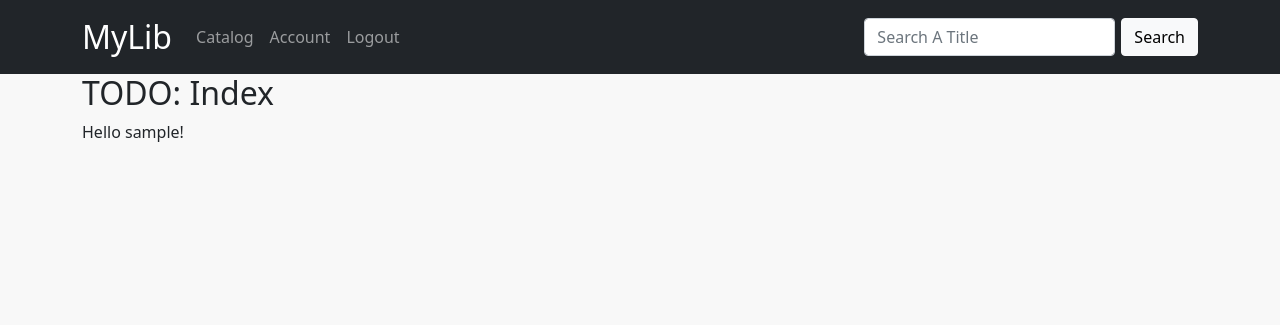
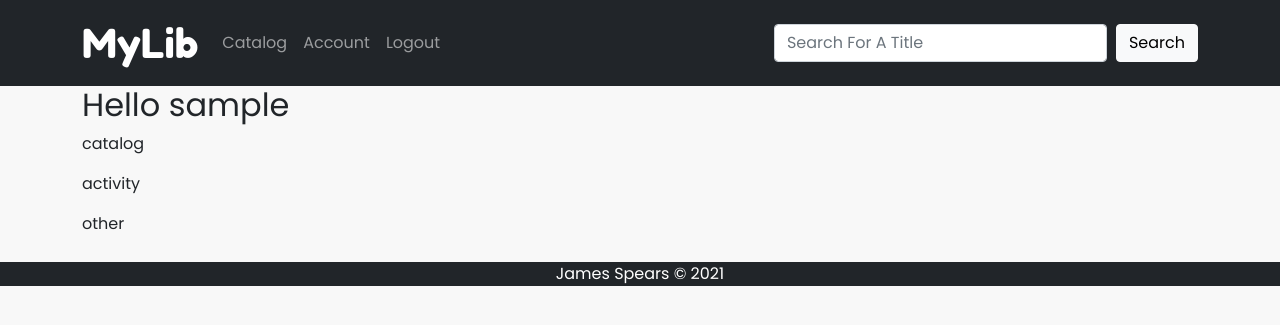
Before and after one commit to jamesspearsv/mylib, a Flask app: page / in a window 1280 px wide. Shown: the top 325 px of the page. Run offline with Flask 2, Linux system fonts and the light colour scheme; the visitor is signed in with stand-in values (Sample User, id 1); data comes from the database, SQL or seed files in the repository.

Commit message:
Update to login feedback and dashboard

```diff
--- a/app.py
+++ b/app.py
@@ -70,9 +70,6 @@ def register():
         new_password = request.form.get("password")
         password_confirmation = request.form.get("confirmation")
 
-        print(new_username)
-        print(new_email)
-        print(new_password)
 
         if not new_username or not new_email or not new_password:
             flash("Please complete all fields.")
@@ -111,10 +108,9 @@ def login():
 
         rows = Users.query.filter_by(username=user).all()
         print(rows)
-        if len(rows) != 1:
-            return "Invalid Username"
-        if not check_password_hash(rows[0].hashword, password):
-            return "Invalid password"
+        if len(rows) != 1 or not check_password_hash(rows[0].hashword, password):
+            flash("Invalid username or password. Please try again")
+            return redirect("/login")
         else:
             session["user_id"] = rows[0].id
             print("User {}".format(session["user_id"]))
@@ -129,11 +125,6 @@ def logout():
 
     return redirect("/")
 
-@app.route("/flash")
-def message():
-    flash('This is a message!')
-    return redirect("/")
-
 # Driver code
 if __name__ == '__main__':
     app.run(debug=True)
--- a/static/css/main.css
+++ b/static/css/main.css
@@ -6,16 +6,18 @@
   }
 
   body {
-    background-color: #f8f8f8
+    background-color: #f8f8f8;
+    font-family: 'Poppins', sans-serif;
+  }
+
+  .navbar-brand {
+    font-family: 'Fredoka One', sans-serif;
+    font-size: 2.5em;
   }
 
   /* Logged-In nav */
   .navbar-nav {
     margin-right: auto;
-  }
-
-  .navbar-brand {
-    font-size: 2em;
   }
 
   .navbar-search {
@@ -29,6 +31,12 @@
   /* Logged Out Nav */
   .lg-nav-items {
       margin-left: auto;
+  }
+
+  /* Error alert */
+  #error-banner {
+    width: 50%;
+    margin: auto;
   }
 
   /* Register and Login forms */
@@ -66,3 +74,11 @@
     text-align: center;
     margin-top: 2%;
   }
+
+
+footer {
+  margin-bottom: 0;
+  margin-top: 2%;
+  text-align: center;
+  color: white;
+}
--- a/templates/index.html
+++ b/templates/index.html
@@ -4,7 +4,21 @@
     Dashboard
 {% endblock %}
 
+{% block css %}
+<link rel="stylesheet" href="/static/css/dashboard.css">
+{% endblock %}
+
 {% block main %}
-    <h2>TODO: Index</h2>
-    <p>Hello {{ name }}!</p>
+    <h2 id="welcome">Hello {{ name }}</h2>
+    <div class="dashboard-container">
+        <div class="dashboard-content" id="catalog-quickview">
+            <p>catalog</p>
+        </div>
+        <div class="dashboard-content" id="recent-activity">
+            <p>activity</p>
+        </div>
+        <div class="dashboard-content" id="other-content">
+            <p>other</p>
+        </div>
+    </div>
 {% endblock %}
--- a/templates/layout.html
+++ b/templates/layout.html
@@ -7,8 +7,10 @@
     <!-- Stylesheet, Icon, and Fonts -->
     <link href="https://cdn.jsdelivr.net/npm/bootstrap@5.0.0-beta1/dist/css/bootstrap.min.css" rel="stylesheet" integrity="sha384-giJF6kkoqNQ00vy+HMDP7azOuL0xtbfIcaT9wjKHr8RbDVddVHyTfAAsrekwKmP1" crossorigin="anonymous">
     <link rel="icon" href="/static/assests/books-favicon.ico">
-    <link rel="stylesheet" href="/static/css/main.css">
+    <link rel="preconnect" href="https://fonts.gstatic.com">
+    <link href="https://fonts.googleapis.com/css2?family=Fredoka+One&family=Poppins:wght@400;700&display=swap" rel="stylesheet">    <link rel="stylesheet" href="/static/css/main.css">
     <title>{% block title %}{% endblock %} | MyLib</title>
+    {% block css %}{% endblock %}
 </head>
 <body>
     <nav class="navbar navbar-expand-md navbar-dark bg-dark">
@@ -26,7 +28,7 @@
                   <a href="/logout" class="nav-link">Logout</a>
                 </div>
                 <form class="navbar-search d-flex">
-                  <input type="search" class="form-control" placeholder="Search A Title">
+                  <input type="search" class="form-control" placeholder="Search For A Title">
                   <button class="btn btn-light">Search</button>
                 </form>
               </div>
@@ -44,7 +46,7 @@
 
 
     {% if get_flashed_messages() %}
-    <div class="alert alert-danger" role="alert" style="text-align: center;">
+    <div class="alert alert-danger" id="error-banner" role="alert" style="text-align: center;">
         {{ get_flashed_messages() | join(" ") }}
       </div>
     {% endif %}
@@ -52,6 +54,12 @@
         {% block main %}
         {% endblock %}
     </main>
+
+    {% if session.user_id %}
+    <footer class="bg-dark">
+      <p>James Spears © 2021</p>
+    </footer>
+    {% endif %}
     <script src="https://cdn.jsdelivr.net/npm/bootstrap@5.0.0-beta1/dist/js/bootstrap.bundle.min.js" integrity="sha384-ygbV9kiqUc6oa4msXn9868pTtWMgiQaeYH7/t7LECLbyPA2x65Kgf80OJFdroafW" crossorigin="anonymous">
     </script>
 </body>
--- a/templates/login.html
+++ b/templates/login.html
@@ -9,7 +9,7 @@
     <form class="form" action="/login" method="post">
       <h3>Please Log-In</h3>
       <div class="form-floating">
-        <input type="text" class="form-control" id="username" placeholder="Username" name="username">
+        <input type="text" class="form-control" id="username" placeholder="Username" name="username" autocomplete="off">
         <label for="username">Username</label>
       </div>
         <div class="form-floating">
```
